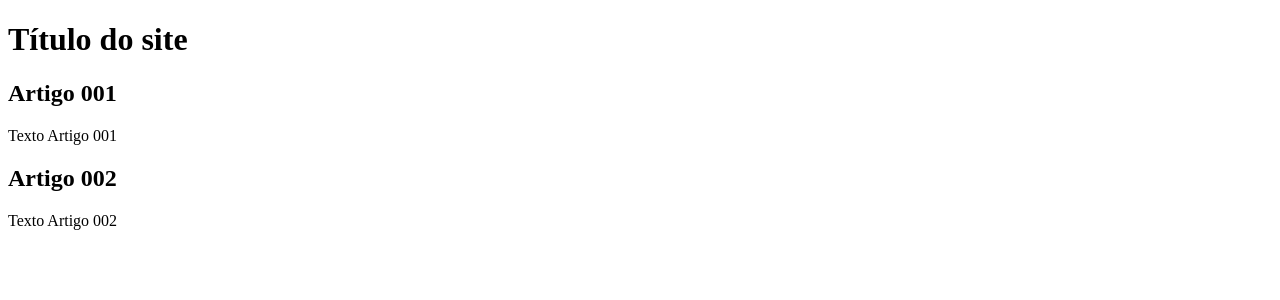
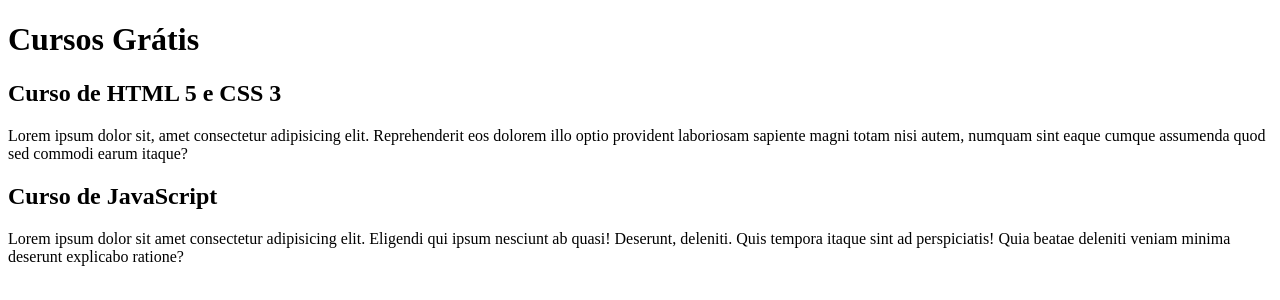
Before and after one commit to MeiryAguiar/Projeto-site, a plain HTML site: page index.html in a window 1280 px wide. Drawn offline with Linux system fonts and the light colour scheme.

Commit message:
comecei a escrever o conteúdo

```diff
--- a/index.html
+++ b/index.html
@@ -9,15 +9,15 @@
 <body>
    <main>
        <header>
-           <h1>Título do site</h1>
+           <h1>Cursos Grátis</h1>
        </header>
        <artcle>
-           <h2>Artigo 001</h2>
-           <p>Texto Artigo 001</p>
+           <h2>Curso de HTML 5 e CSS 3</h2>
+           <p>Lorem ipsum dolor sit, amet consectetur adipisicing elit. Reprehenderit eos dolorem illo optio provident laboriosam sapiente magni totam nisi autem, numquam sint eaque cumque assumenda quod sed commodi earum itaque?</p>
        </artcle>
        <artcle>
-           <h2>Artigo 002</h2>
-           <p>Texto Artigo 002</p>
+           <h2>Curso de JavaScript</h2>
+           <p>Lorem ipsum dolor sit amet consectetur adipisicing elit. Eligendi qui ipsum nesciunt ab quasi! Deserunt, deleniti. Quis tempora itaque sint ad perspiciatis! Quia beatae deleniti veniam minima deserunt explicabo ratione?</p>
        </artcle>
    </main>
 </body>
```
